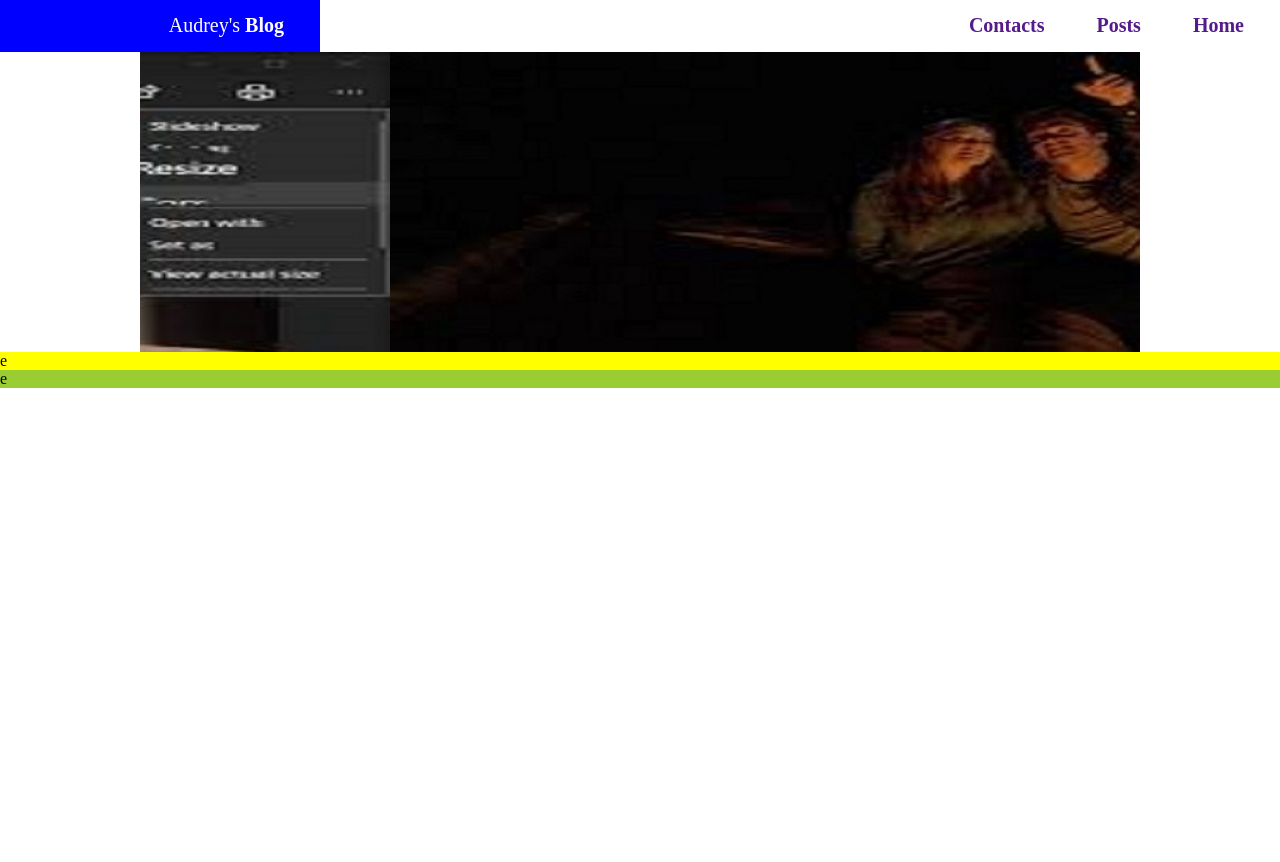
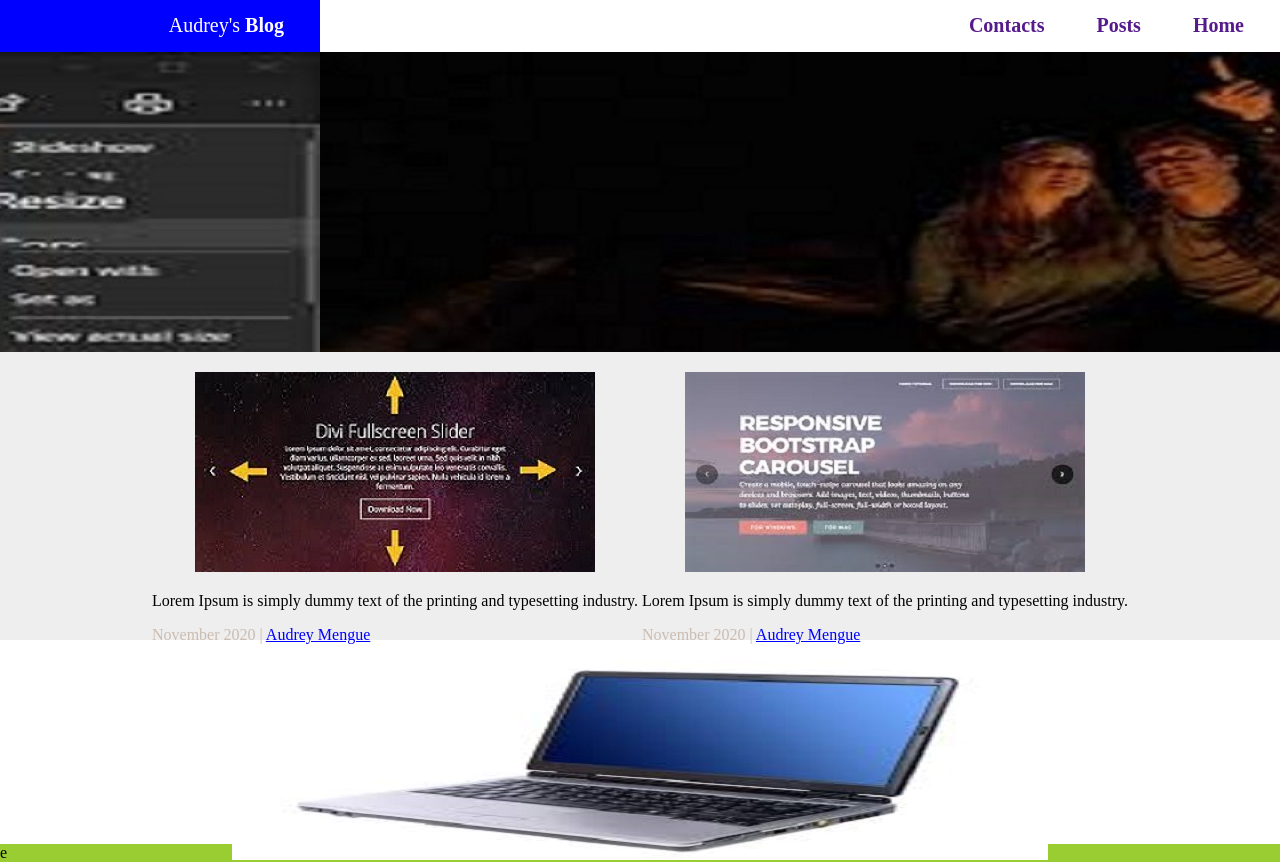
Before and after one commit to audreymengue/Blog_template, a plain HTML site: page index.html in a window 1280 px wide. Before the commit the page ends 800 px from the top, so only its background shows below. Drawn offline with Linux system fonts and the light colour scheme.

Commit message:
main content updated

```diff
--- a/css/style.css
+++ b/css/style.css
@@ -12,6 +12,7 @@ body {
         "t t t n n n n n n n n n"
         "i i i i i i i i i i i i"
         "e e e e e e e e e e e e"
+        "s s s s s s s s s s s s"
         "f f f f f f f f f f f f";
 
 }
@@ -38,7 +39,6 @@ body {
 
 .slideshow-container {
     grid-area: i;
-    width: 1000px;
     height: 300px;
     display: flex;
     margin-left: auto;
@@ -91,9 +91,49 @@ body {
     float: left;
     width: 25%;
 }
+
+
 .elements {
-    background-color: yellow;
+    background-color: #eeeeee;
     grid-area: e;
+}
+
+.elements-trip {
+    margin: 0 auto;
+    text-align: center;
+
+}
+
+.trips {
+    display: inline-block;
+    position: relative;
+    top: 20px;
+}
+
+.first-span {
+    color: #cbbcb1;
+}
+
+.second-span {
+    color: blue;
+    text-decoration: underline;
+}
+.text {
+    text-align: left;
+}
+
+.section {
+    grid-area: s;
+}
+
+.section-element {
+    margin: 0 auto;
+    text-align: center;
+}
+
+.section-element img{
+    position: relative;
+    top: 20px;
 }
 
 .footer {
--- a/index.html
+++ b/index.html
@@ -38,7 +38,34 @@
             </div>
 
         </div>
-        <div class="elements">e</div>
+        <div class="elements">
+            <div class="elements-trip">
+                <div class="trips">
+                    <img src="download (1).jpg" alt="">
+                    <div class="text">
+                        <p>Lorem Ipsum is simply dummy text of the printing and typesetting industry.</p>
+                        <p><span class="first-span">November 2020 |</span>  <span class="second-span">Audrey Mengue</span></p>
+                    </div>
+
+                </div>
+                <div class="trips">
+                    <img src="download (2).jpg" alt="">
+                    <div class="text">
+                        <p>Lorem Ipsum is simply dummy text of the printing and typesetting industry.</p>
+                        <p><span class="first-span">November 2020 |</span>  <span class="second-span">Audrey Mengue</span></p>
+                    </div>
+
+                </div>
+            </div>
+
+
+        </div>
+
+        <div class="section">
+            <div class="section-element">
+                    <img src="download (3).jpg" alt="">
+            </div>
+        </div>
         <div class="footer">e</div>
 
     </div>
```
Also changed, not shown: download (1).jpg (added), download (2).jpg (added), download (3).jpg (added), 1 other file.
